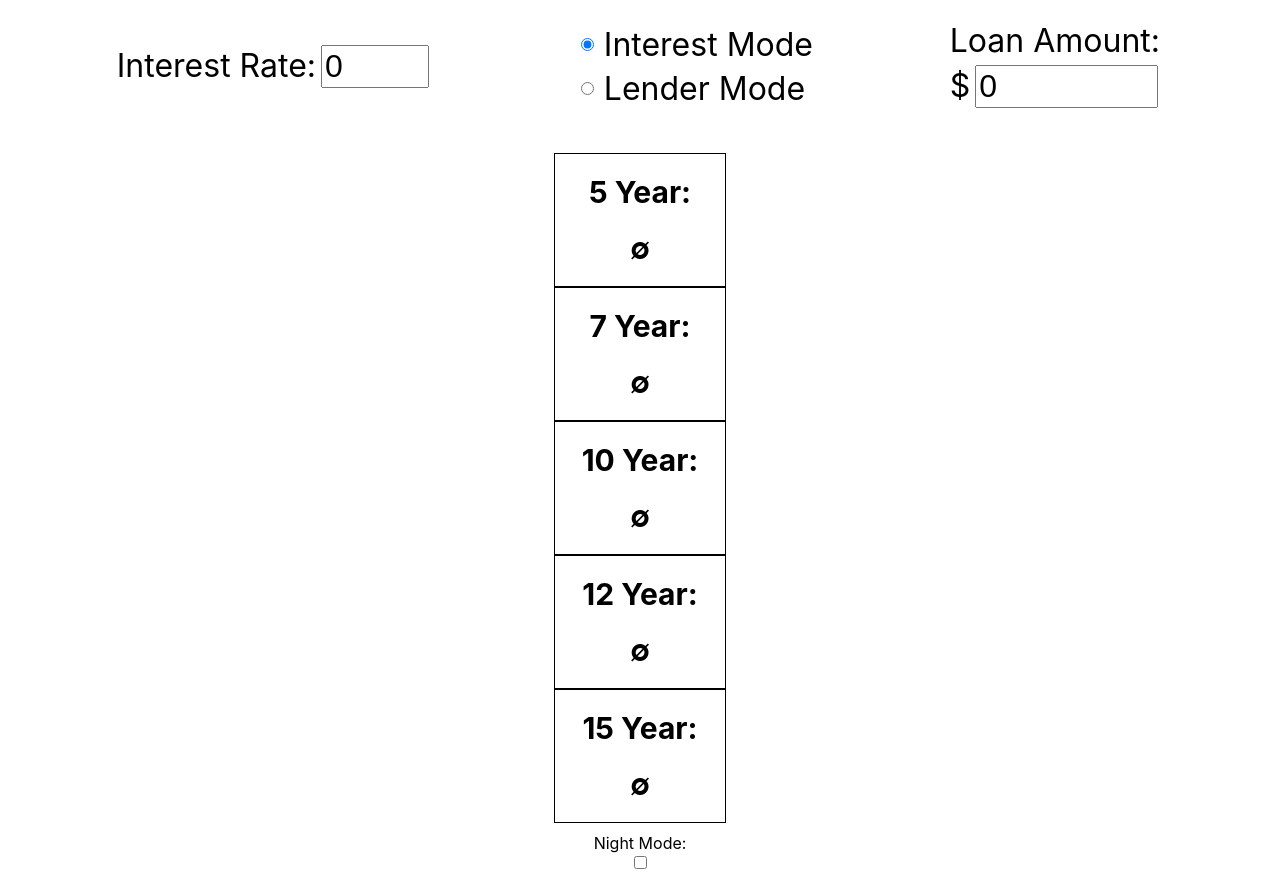
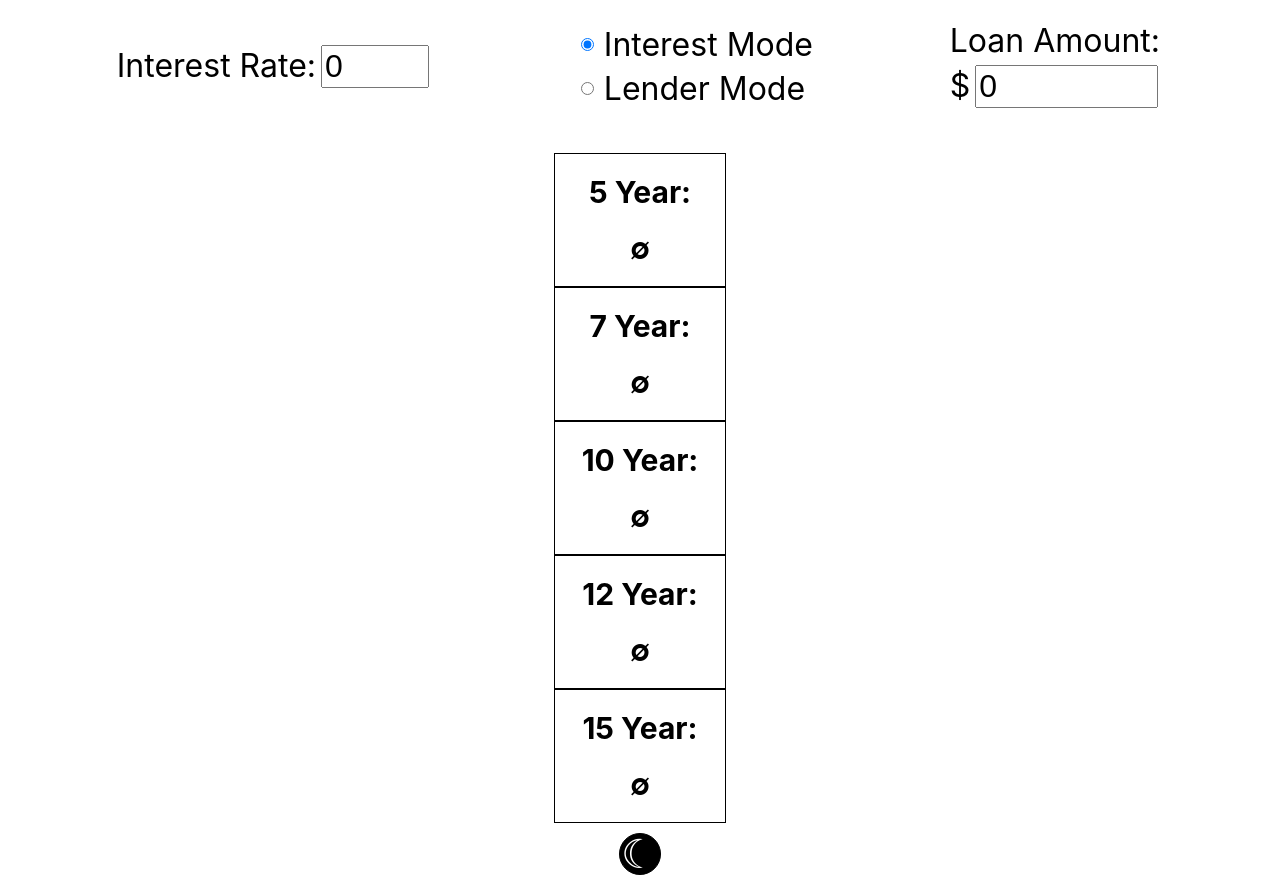
Before and after one commit to MrMicrowaveOven/esti-mate, a React (Create React App) app: page / in a window 1280 px wide. Built offline with nearby package versions, Linux system fonts and the light colour scheme.

Commit message:
Changed night mode switch to clickable image

```diff
--- a/src/App.js
+++ b/src/App.js
@@ -45,7 +45,7 @@ const App = () => {
       />
       <NightModeSwitch
         nightMode={nightMode}
-        onNightModeChange={(newNightMode) => setNightMode(newNightMode)}
+        onNightModeChange={() => setNightMode(!nightMode)}
       />
       {mode === "lender" && (
         <div className="range-display">
--- a/src/NightModeSwitch.css
+++ b/src/NightModeSwitch.css
@@ -1,4 +1,4 @@
-.night-mode-switch {
+.night-mode-switch-container {
   width: 100%;
   height: 100%;
   display: flex;
@@ -7,3 +7,43 @@
   align-items: center;
   margin-top: 10px;
 }
+
+.night-mode-switch {
+  cursor: pointer;
+  width: 40px;
+  height: 40px;
+  display: flex;
+  justify-content: center;
+  align-items: center;
+  border-radius: 50px;
+}
+
+.night-mode-switch.night {
+  border: white 1px solid;
+  background-color: white;
+  /* padding-top: -20px; */
+}
+
+.night-mode-switch.day {
+  border: black 1px solid;
+  background-color: black;
+}
+
+.night-mode-switch-text {
+  margin: 0px;
+  font-size: 40px;
+  width: 40px;
+  height: 40px;
+  margin-top: -15px;
+  margin-left: 1px;
+}
+
+.night-mode-switch-text.day {
+  margin-top: -10px;
+  color: white;
+}
+
+.night-mode-switch-text.night {
+  margin-top: -17px;
+  color: black;
+}
--- a/src/NightModeSwitch.js
+++ b/src/NightModeSwitch.js
@@ -2,13 +2,17 @@ import "./NightModeSwitch.css";
 
 const NightModeSwitch = ({ nightMode, onNightModeChange }) => {
   return (
-    <div className="night-mode-switch">
-      Night Mode:{" "}
-      <input
-        type={"checkbox"}
-        defaultChecked={nightMode}
-        onChange={(newState) => onNightModeChange(newState.target.checked)}
-      />
+    <div className="night-mode-switch-container">
+      <div
+        className={`night-mode-switch ${nightMode ? "night" : "day"}`}
+        onClick={(event) => onNightModeChange()}
+      >
+        <div
+          className={`night-mode-switch-text ${nightMode ? "night" : "day"}`}
+        >
+          {nightMode ? "𖤓" : "☾"}
+        </div>
+      </div>
     </div>
   );
 };
```
